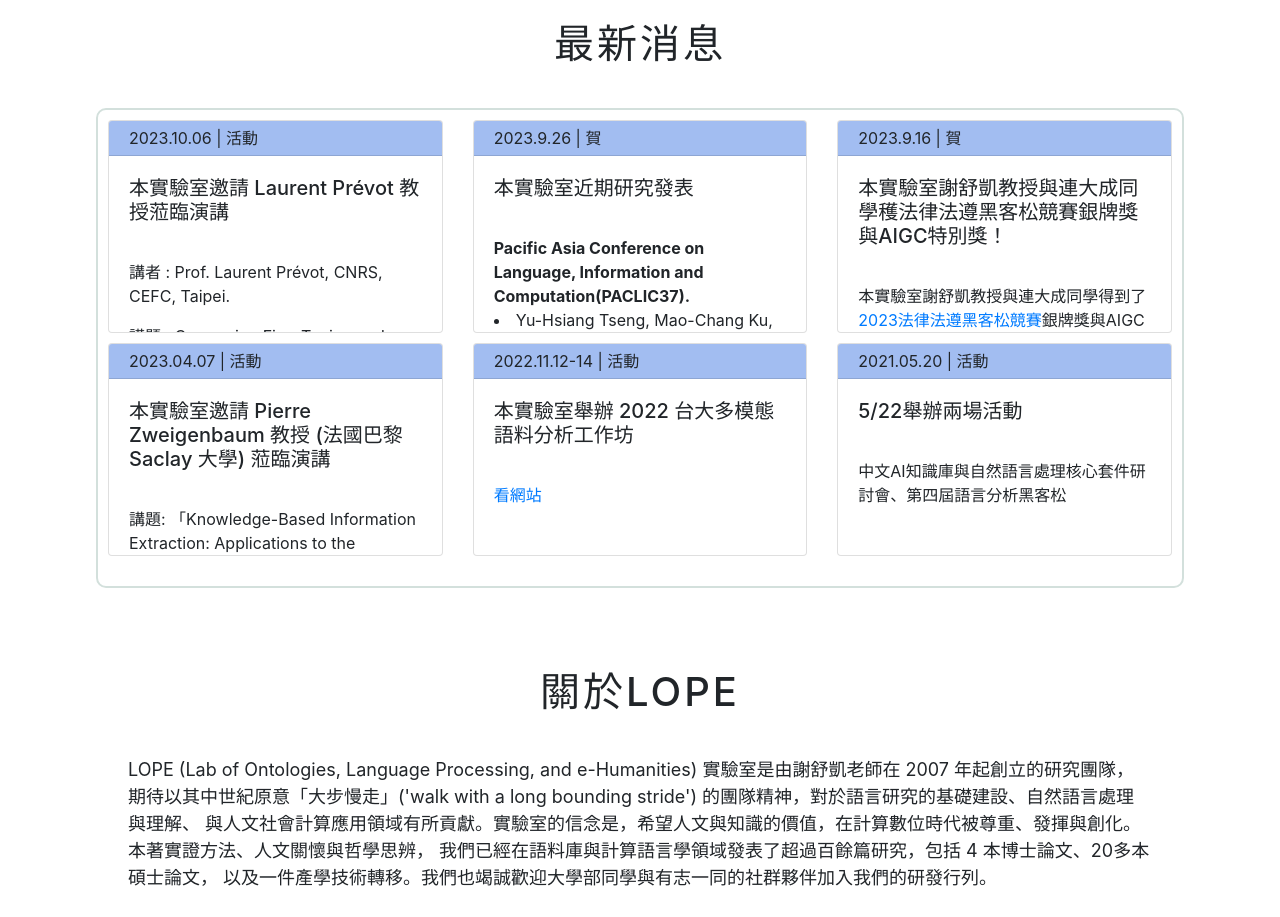
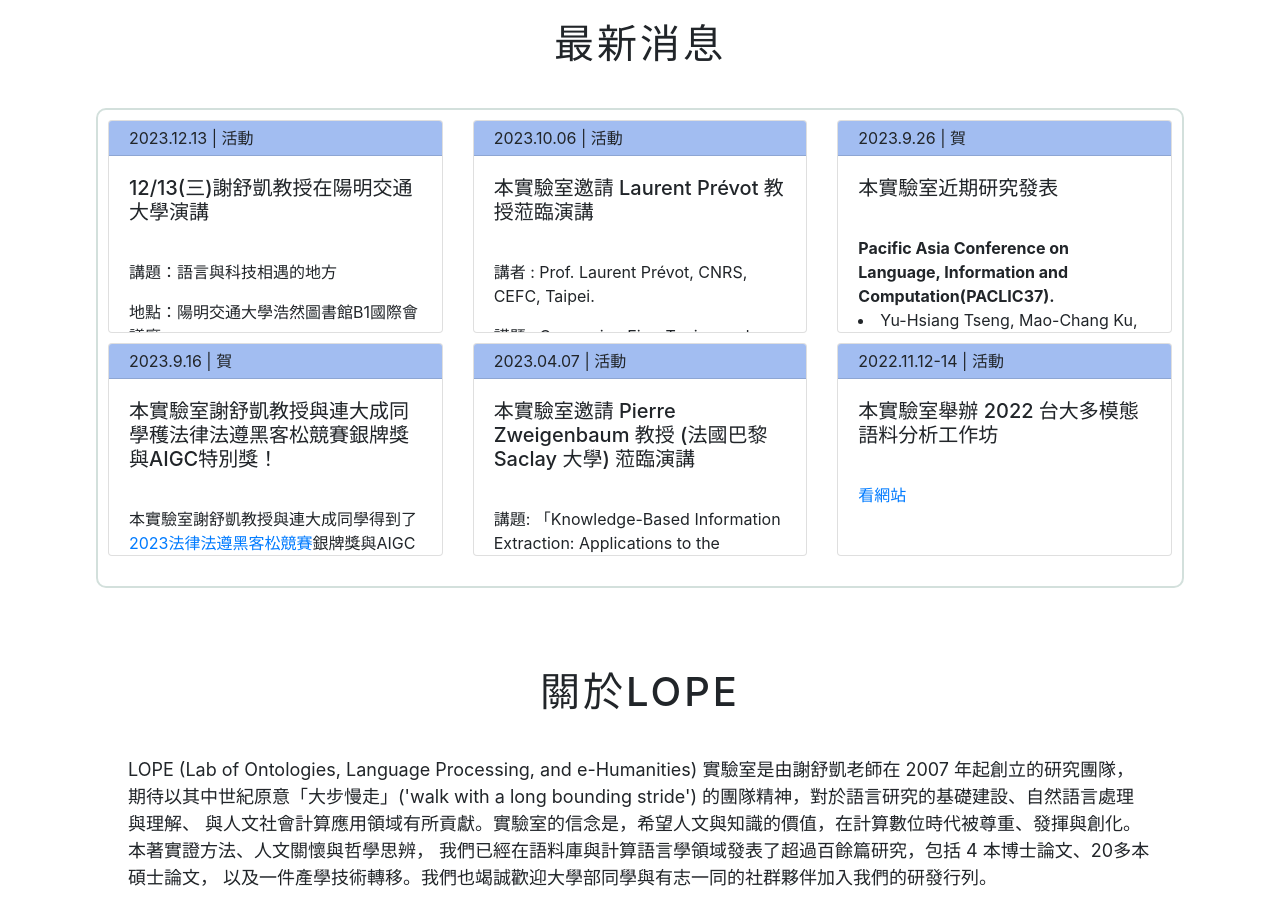
Before and after one commit to lopentu/ntu-lope-lab, a React (Vite) app: page / in a window 1280 px wide. Shown: the part 860-1777 px from the top of the page. Built offline with nearby package versions, Linux system fonts and the light colour scheme.

Commit message:
add news

```diff
--- a/src/texts/news-info.jsx
+++ b/src/texts/news-info.jsx
@@ -1,4 +1,22 @@
 const newsInfo = [
+  {
+    date: "2023.12.13 | 活動",
+    title: "12/13(三)謝舒凱教授在陽明交通大學演講",
+    content: (
+      <div>
+        <p>講題：語言與科技相遇的地方</p>
+        <p>地點：陽明交通大學浩然圖書館B1國際會議廳</p>
+        <p>時間：2023/12/13 (三) 13:20~15:10</p>
+        <a
+            href="https://liberalarts.nycu.edu.tw/book/12_13(%E4%B8%89)+-+%E8%AC%9D%E8%88%92%E5%87%B1%E3%80%8C%E8%AA%9E%E8%A8%80%E8%88%87%E7%A7%91%E6%8A%80%E7%9B%B8%E9%81%87%E7%9A%84%E5%9C%B0%E6%96%B9%E3%80%8D/"
+            target="_blank"
+            rel="noopener noreferrer"
+          >
+            查看更多
+          </a>
+      </div>
+    ),
+  },
   {
     date: "2023.10.06 | 活動",
     title: "本實驗室邀請 Laurent Prévot 教授蒞臨演講",
```
